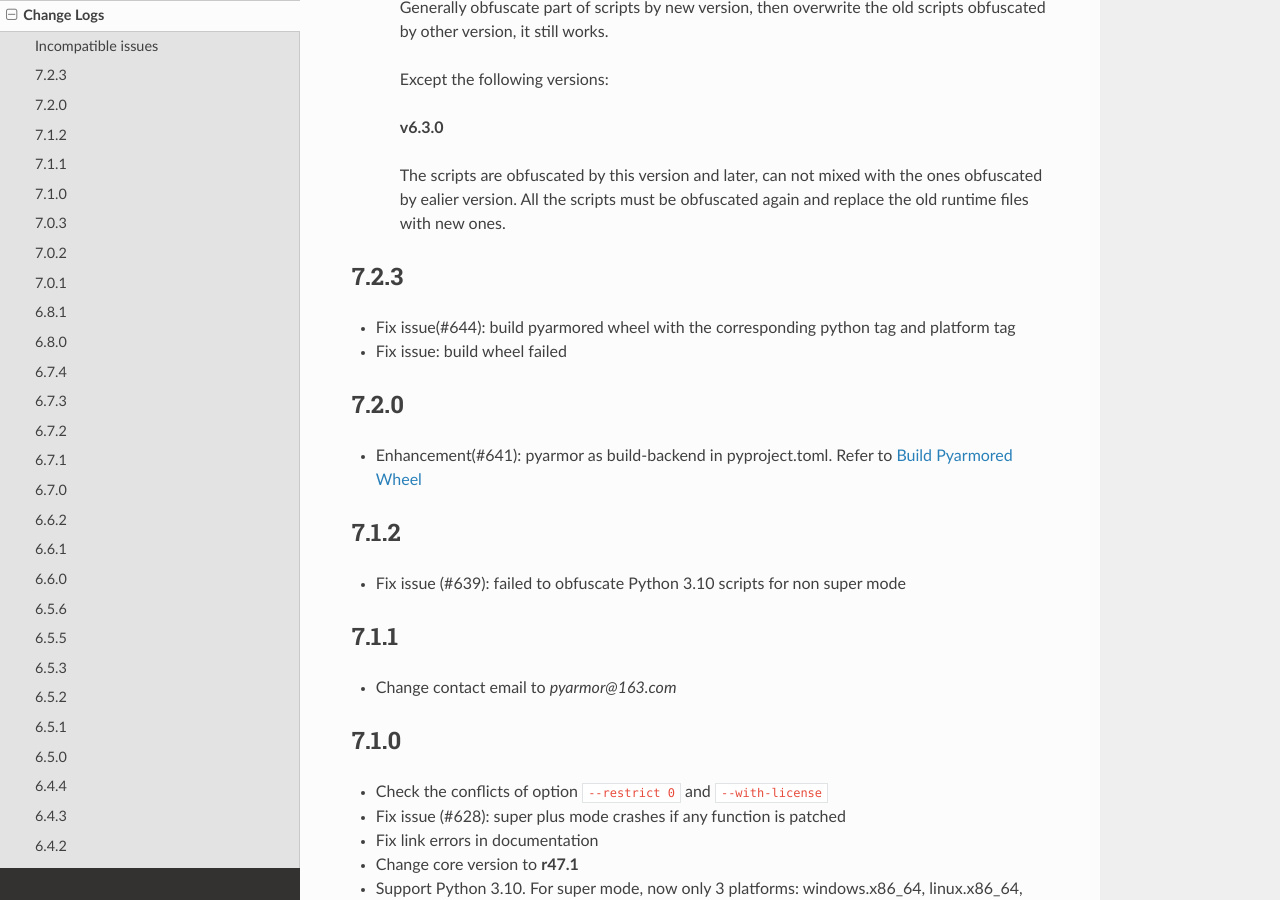
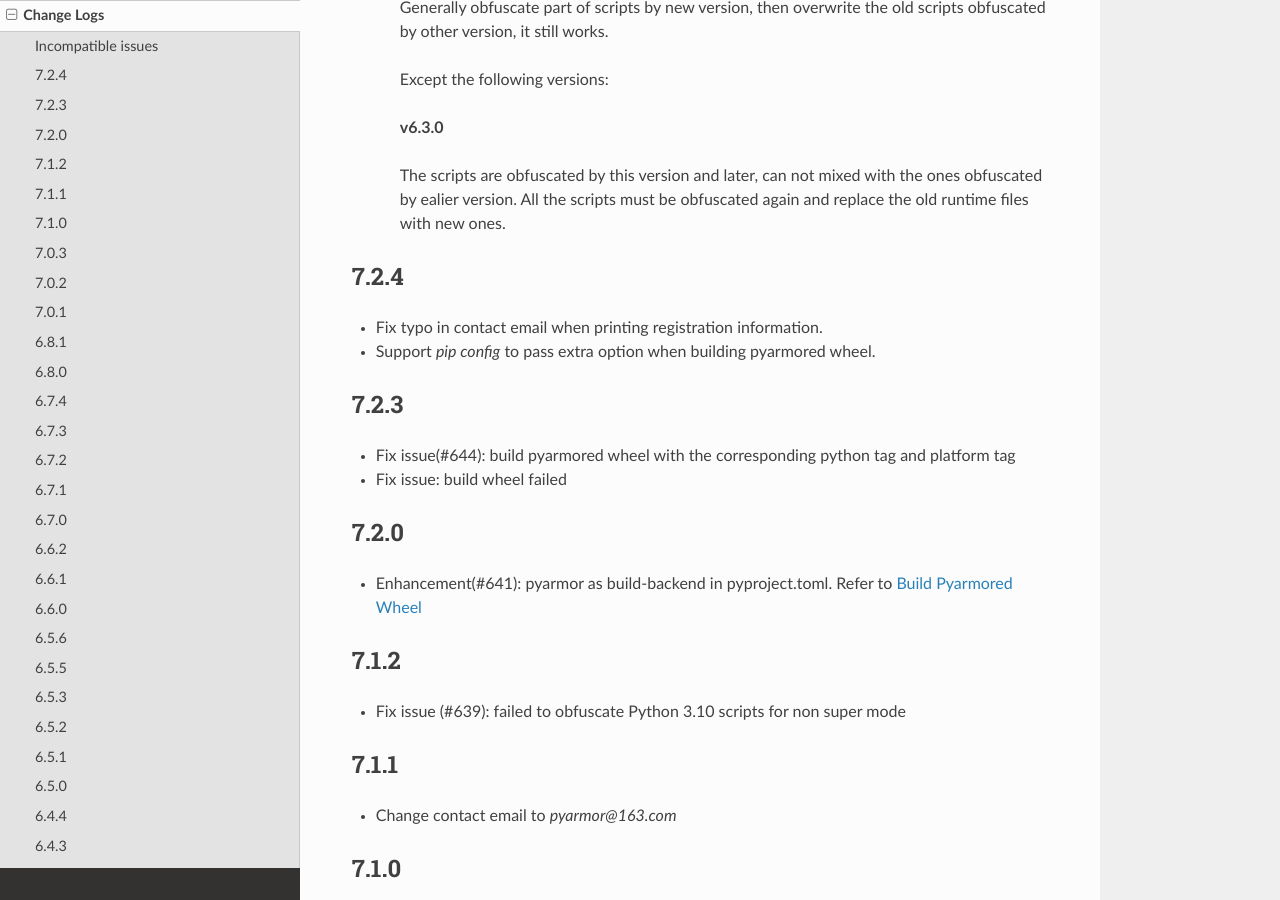
Before and after one commit to dashingsoft/pyarmor, a Sphinx documentation site: the page built from docs/change-logs.rst, in a window 1280 px wide and 900 px high, scrolled down 522 px. Built offline with Sphinx 7.4.7 and the Read the Docs theme 2.0.0, drawn with Linux system fonts in a browser that asks for light colours.

Commit message:
Add change logs

```diff
--- a/docs/change-logs.rst
+++ b/docs/change-logs.rst
@@ -41,6 +41,11 @@
   It may be changed from time to time to fix new bugs, please update it once it
   doesn't work. If the new version has been released in PyPi, please remove the
   dev version, install the stable version from PyPi.
+
+7.2.4
+-----
+* Fix typo in contact email when printing registration information.
+* Support `pip config` to pass extra option when building pyarmored wheel.
 
 7.2.3
 -----
```
